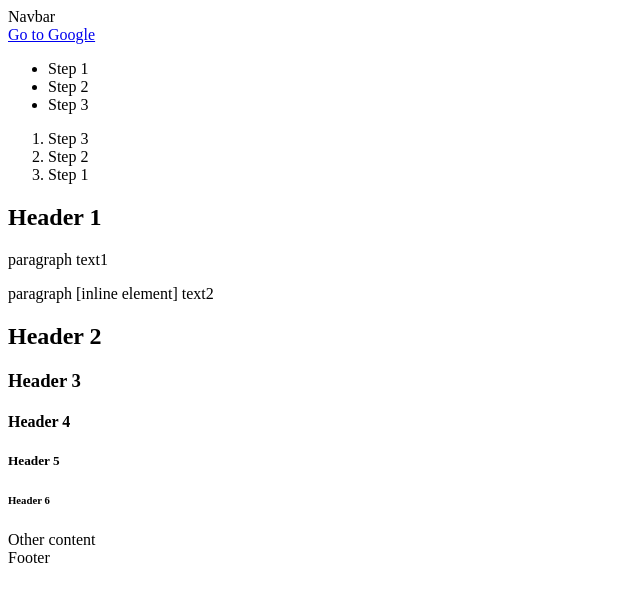
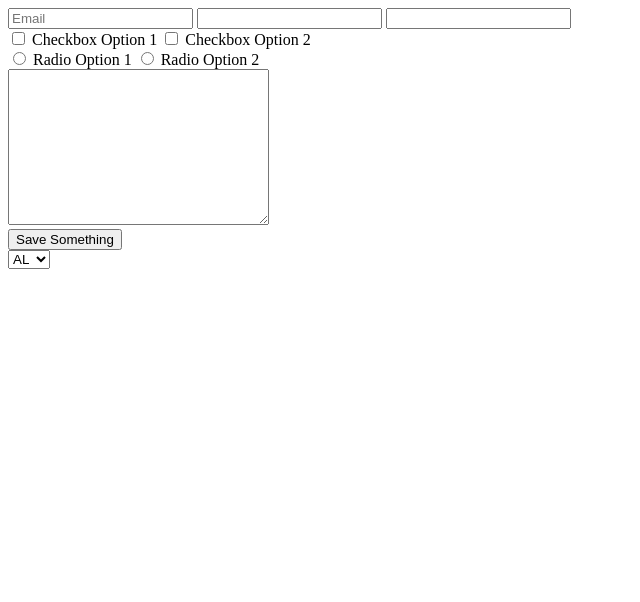
Before and after one commit to Daerayn/LearningHTML, a plain HTML site: page index.html in a window 1280 px wide. Shown: the whole page, without its empty margins (0-640 px from the left). Drawn offline with Linux system fonts and the light colour scheme.

Commit message:
Lecture: HTML Elements- Forms and Inputs

```diff
--- a/index.html
+++ b/index.html
@@ -5,39 +5,40 @@
 
     </head>
     <body>
-        <header>
-            <nav>Navbar</nav>
-        </header>
         <main>
-            <article>
-                <a target="_blank" href="https://google.com">Go to Google</a>
-                <ul>
-                    <li>Step 1</li>
-                    <li>Step 2</li>
-                    <li>Step 3</li>
-                </ul>
+            <form action="">
+                <input name="email" type="email" placeholder="Email">
+                <input type="number">
+                <input type="tel">
 
-                <ol>
-                    <li>Step 3</li>
-                    <li>Step 2</li>
-                    <li>Step 1</li>
-                </ol>
+                <div></div>
 
-                <h1>Header 1</h1>
-                <p>paragraph text1</p>
-                <p>paragraph <span>[inline element]</span> text2</p>
+                <input type="checkbox" name="chk1"> Checkbox Option 1
+                <input type="checkbox" name="chk1"> Checkbox Option 2
 
-                <h2>Header 2</h2>
-                <h3>Header 3</h3>
-                <h4>Header 4</h4>
-                <h5>Header 5</h5>
-                <h6>Header 6</h6>
-            </article>
-            <section>
-                <div>Other content</div>
-            </section>
+                <div></div>
+
+                <input type="radio" name="chk1"> Radio Option 1
+                <input type="radio" name="chk1"> Radio Option 2
+
+                <div></div>
+
+                <textarea name="message" id="" cols="30" rows="10"></textarea>
+
+                <div></div>
+
+                <button type="submit">Save Something</button>
+
+                <div></div>
+
+                <select name="states" id="">
+                    <option value="1">AL</option>
+                    <option value="2">GA</option>
+                </select>
+
+            </form>
+
         </main>
-        <footer>Footer</footer>
     </body>
 
 </html>
```
